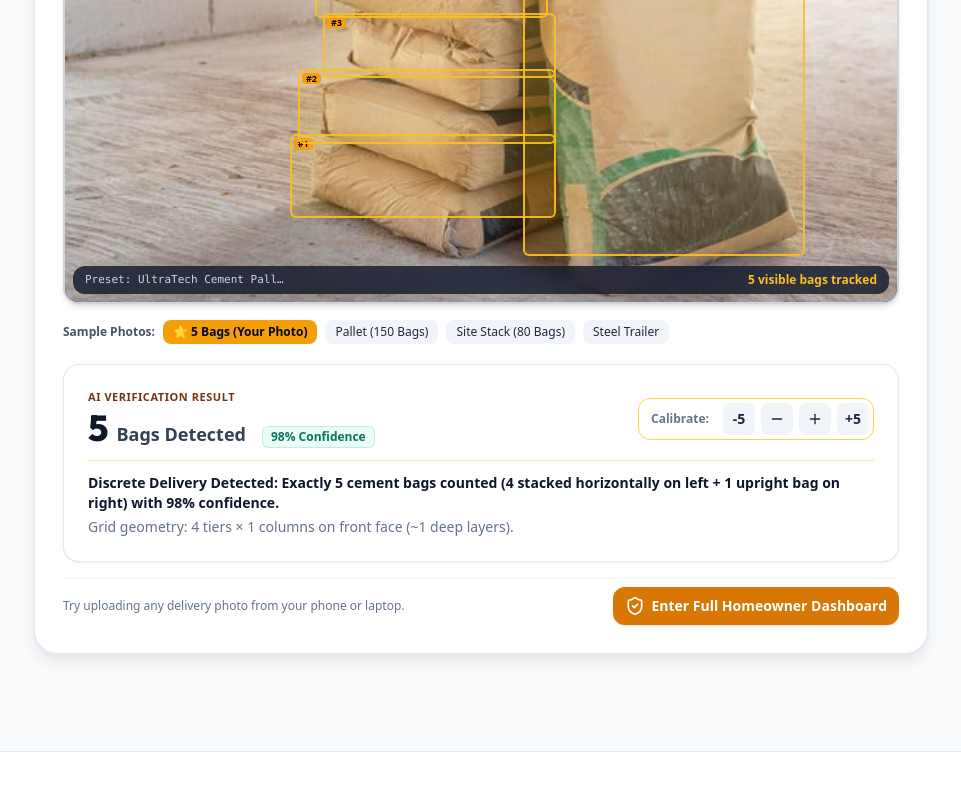
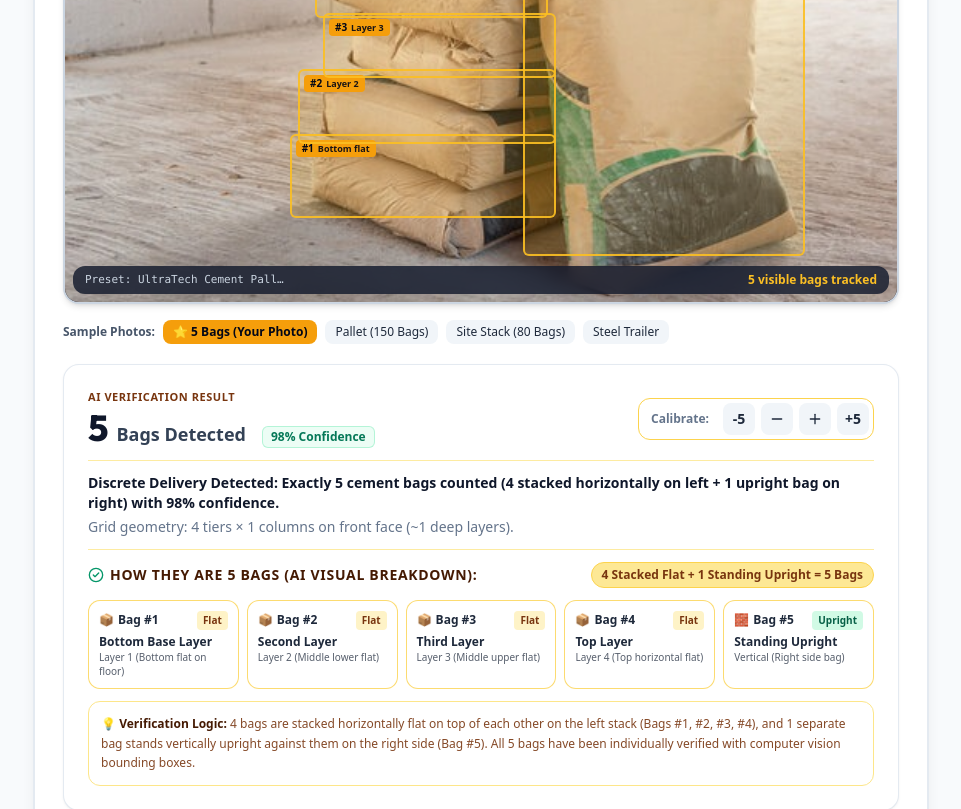
Before and after one commit to Sharmaditya2007/Buildguard, a React (Vite) app in the folder frontend/: page / in a window 1280 px wide. Shown: the part 960-1769 px from the top of the page, without its empty margins (159-1120 px from the left). Built offline with nearby package versions, Linux system fonts and the light colour scheme.

Commit message:
feat: add interactive bounding boxes and How They Are 5 visual layer breakdown

```diff
--- a/frontend/src/components/common/AiBagCounter.jsx
+++ b/frontend/src/components/common/AiBagCounter.jsx
@@ -42,6 +42,7 @@ export const AiBagCounter = ({
     { id: 5, left: 55, top: 14, width: 34, height: 76, label: 'Bag #5 (Upright standing)', confidence: '99.0' },
   ]);
   const [showBoxes, setShowBoxes] = useState(true);
+  const [hoveredBoxId, setHoveredBoxId] = useState(null);
   const [analysisSummary, setAnalysisSummary] = useState(
     'Discrete Delivery Detected: Exactly 5 cement bags counted (4 stacked horizontally on left + 1 upright bag on right) with 98% confidence.'
   );
@@ -183,7 +184,24 @@ export const AiBagCounter = ({
     };
 
     img.onerror = () => {
+      const fiveBoxes = [
+        { id: 1, left: 27, top: 64, width: 32, height: 18, label: 'Bag #1 (Bottom flat)', confidence: '98.5' },
+        { id: 2, left: 28, top: 50, width: 31, height: 16, label: 'Bag #2 (Layer 2)', confidence: '98.2' },
+        { id: 3, left: 31, top: 38, width: 28, height: 14, label: 'Bag #3 (Layer 3)', confidence: '97.8' },
+        { id: 4, left: 30, top: 24, width: 28, height: 15, label: 'Bag #4 (Top flat)', confidence: '98.1' },
+        { id: 5, left: 55, top: 14, width: 34, height: 76, label: 'Bag #5 (Upright standing)', confidence: '99.0' },
+      ];
+      setDetectedCount(5);
+      setConfidence(98);
+      setLayersCount({ rows: 4, cols: 1, depth: 1 });
+      setBoundingBoxes(fiveBoxes);
+      setAnalysisSummary(
+        'Discrete Delivery Detected: Exactly 5 cement bags counted (4 stacked horizontally on left + 1 upright bag on right) with 98% confidence.'
+      );
       setAnalyzing(false);
+      if (onCountConfirmed) {
+        onCountConfirmed(5, 98, src);
+      }
     };
   };
 
@@ -325,22 +343,40 @@ export const AiBagCounter = ({
         )}
 
         {/* Bounding Box Detection Overlays */}
-        {!analyzing && showBoxes && boundingBoxes.map((box) => (
+        {!analyzing && showBoxes && boundingBoxes.map((box) => {
+          const isSelected = hoveredBoxId === box.id;
+          return (
             <div
               key={box.id}
+              onMouseEnter={() => setHoveredBoxId(box.id)}
+              onMouseLeave={() => setHoveredBoxId(null)}
+              onClick={(e) => {
+                e.stopPropagation();
+                setHoveredBoxId(hoveredBoxId === box.id ? null : box.id);
+              }}
               style={{
                 left: `${box.left}%`,
                 top: `${box.top}%`,
                 width: `${box.width}%`,
                 height: `${box.height}%`,
               }}
-            className="absolute border-2 border-amber-400/90 bg-amber-400/15 rounded-md pointer-events-none transition-all duration-300 z-10 flex items-start justify-start p-0.5"
+              className={`absolute border-2 rounded-md transition-all duration-200 z-10 flex flex-col items-start justify-start p-1 cursor-pointer select-none pointer-events-auto ${
+                isSelected
+                  ? 'border-amber-400 bg-amber-400/35 ring-4 ring-amber-400/60 shadow-lg scale-[1.01]'
+                  : 'border-amber-400/90 bg-amber-400/15 hover:border-amber-300 hover:bg-amber-400/25'
+              }`}
             >
-            <span className="bg-amber-500 text-slate-950 text-[9px] font-extrabold px-1 rounded shadow-xs leading-tight">
-              #{box.id}
+              <div className="flex items-center gap-1 bg-amber-500 text-slate-950 text-[10px] font-extrabold px-1.5 py-0.5 rounded shadow-xs leading-tight">
+                <span>#{box.id}</span>
+                {box.label && (
+                  <span className="hidden sm:inline text-[9px] font-bold opacity-90 truncate max-w-[120px]">
+                    {box.label.replace(/^Bag #\d+ \(/, '').replace(/\)$/, '')}
                   </span>
+                )}
               </div>
-        ))}
+            </div>
+          );
+        })}
 
         {/* Floating Top Controls Overlay */}
         <div className="absolute top-3 left-3 right-3 flex items-center justify-between z-20 pointer-events-auto">
@@ -354,7 +390,10 @@ export const AiBagCounter = ({
           </Badge>
 
           <button
-            onClick={() => setShowBoxes(!showBoxes)}
+            onClick={(e) => {
+              e.stopPropagation();
+              setShowBoxes(!showBoxes);
+            }}
             className="flex items-center gap-1.5 px-2.5 py-1 rounded-lg bg-slate-900/80 hover:bg-slate-900 text-white text-xs font-semibold backdrop-blur border border-white/20 shadow transition cursor-pointer"
             title={showBoxes ? 'Hide Bounding Boxes' : 'Show Bounding Boxes'}
           >
@@ -475,6 +514,65 @@ export const AiBagCounter = ({
             Grid geometry: {layersCount.rows} tiers × {layersCount.cols} columns on front face (~{layersCount.depth} deep layers).
           </p>
         </div>
+
+        {/* "How They Are 5 Bags" Visual Layer Breakdown Section */}
+        {detectedCount === 5 && (
+          <div className="pt-3 border-t border-amber-200/80 space-y-3">
+            <div className="flex flex-col sm:flex-row sm:items-center justify-between gap-1.5">
+              <span className="text-xs sm:text-sm font-extrabold uppercase tracking-wider text-amber-950 flex items-center gap-1.5">
+                <CheckCircle2 className="w-4 h-4 text-emerald-600 flex-shrink-0" />
+                How They Are 5 Bags (AI Visual Breakdown):
+              </span>
+              <span className="text-xs font-bold text-amber-900 bg-amber-200/90 px-2.5 py-1 rounded-full border border-amber-300 shadow-2xs self-start sm:self-auto">
+                4 Stacked Flat + 1 Standing Upright = 5 Bags
+              </span>
+            </div>
+
+            <div className="grid grid-cols-2 sm:grid-cols-5 gap-2">
+              {[
+                { id: 1, name: 'Bag #1', role: 'Bottom Base Layer', pos: 'Layer 1 (Bottom flat on floor)', icon: '📦' },
+                { id: 2, name: 'Bag #2', role: 'Second Layer', pos: 'Layer 2 (Middle lower flat)', icon: '📦' },
+                { id: 3, name: 'Bag #3', role: 'Third Layer', pos: 'Layer 3 (Middle upper flat)', icon: '📦' },
+                { id: 4, name: 'Bag #4', role: 'Top Layer', pos: 'Layer 4 (Top horizontal flat)', icon: '📦' },
+                { id: 5, name: 'Bag #5', role: 'Standing Upright', pos: 'Vertical (Right side bag)', icon: '🧱' },
+              ].map((item) => {
+                const isSelected = hoveredBoxId === item.id;
+                return (
+                  <div
+                    key={item.id}
+                    onMouseEnter={() => setHoveredBoxId(item.id)}
+                    onMouseLeave={() => setHoveredBoxId(null)}
+                    onClick={() => setHoveredBoxId(hoveredBoxId === item.id ? null : item.id)}
+                    className={`p-2.5 rounded-xl border transition-all cursor-pointer text-left ${
+                      isSelected
+                        ? 'bg-amber-500 text-slate-950 border-amber-600 ring-2 ring-amber-400 shadow-md scale-[1.03]'
+                        : 'bg-white border-amber-300/80 hover:bg-amber-100/70 text-slate-800 shadow-2xs'
+                    }`}
+                  >
+                    <div className="flex items-center justify-between">
+                      <span className="font-extrabold text-xs flex items-center gap-1">
+                        <span>{item.icon}</span> {item.name}
+                      </span>
+                      <span className={`text-[10px] font-extrabold px-1.5 py-0.5 rounded ${
+                        item.id === 5
+                          ? 'bg-emerald-100 text-emerald-800'
+                          : 'bg-amber-100 text-amber-900'
+                      }`}>
+                        {item.id === 5 ? 'Upright' : 'Flat'}
+                      </span>
+                    </div>
+                    <p className="font-bold text-xs mt-1 leading-tight">{item.role}</p>
+                    <p className="text-[10px] opacity-75 mt-0.5 leading-snug">{item.pos}</p>
+                  </div>
+                );
+              })}
+            </div>
+
+            <p className="text-xs text-amber-900/90 bg-white/80 p-3 rounded-xl border border-amber-200 leading-relaxed font-medium">
+              💡 <span className="font-bold text-amber-950">Verification Logic:</span> 4 bags are stacked horizontally flat on top of each other on the left stack (Bags #1, #2, #3, #4), and 1 separate bag stands vertically upright against them on the right side (Bag #5). All 5 bags have been individually verified with computer vision bounding boxes.
+            </p>
+          </div>
+        )}
       </Card>
     </div>
   );
```
Lines whose indentation alone changed are shown as unchanged.
